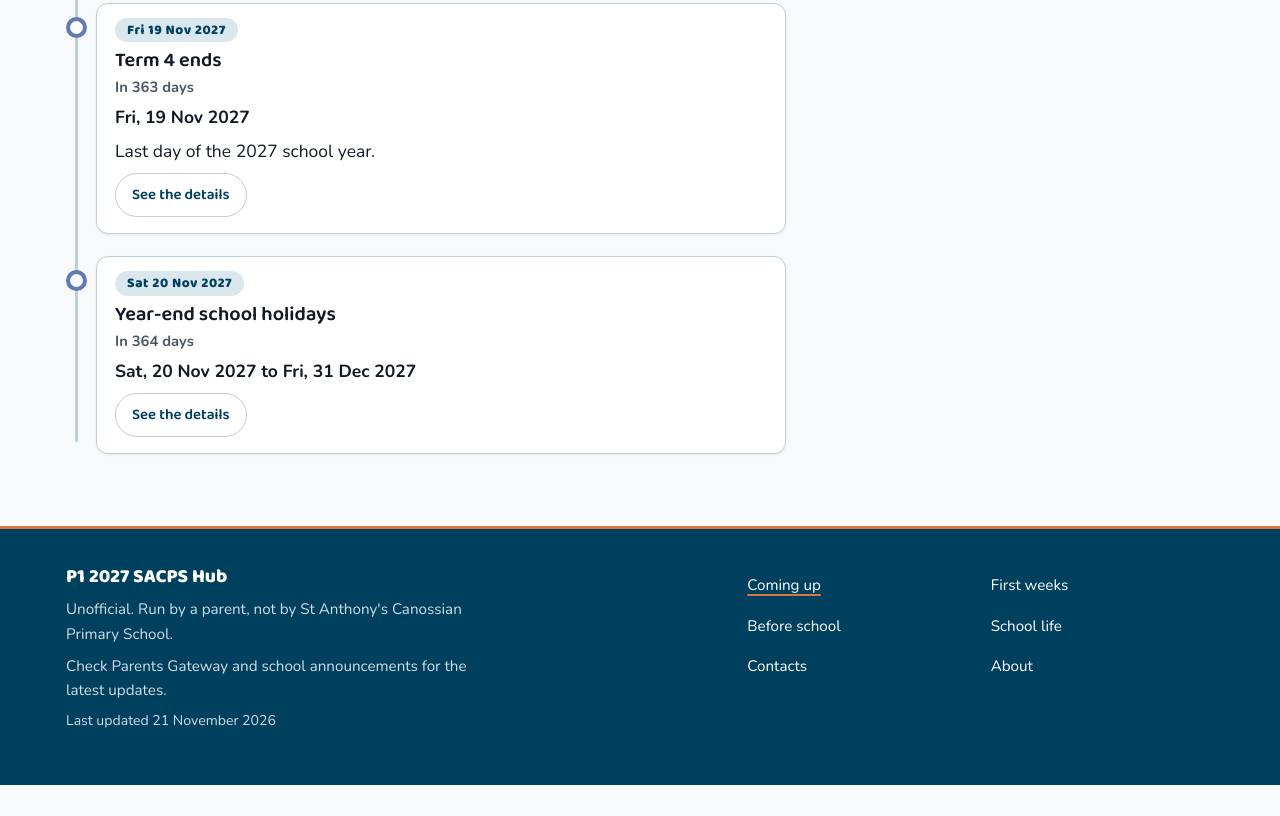
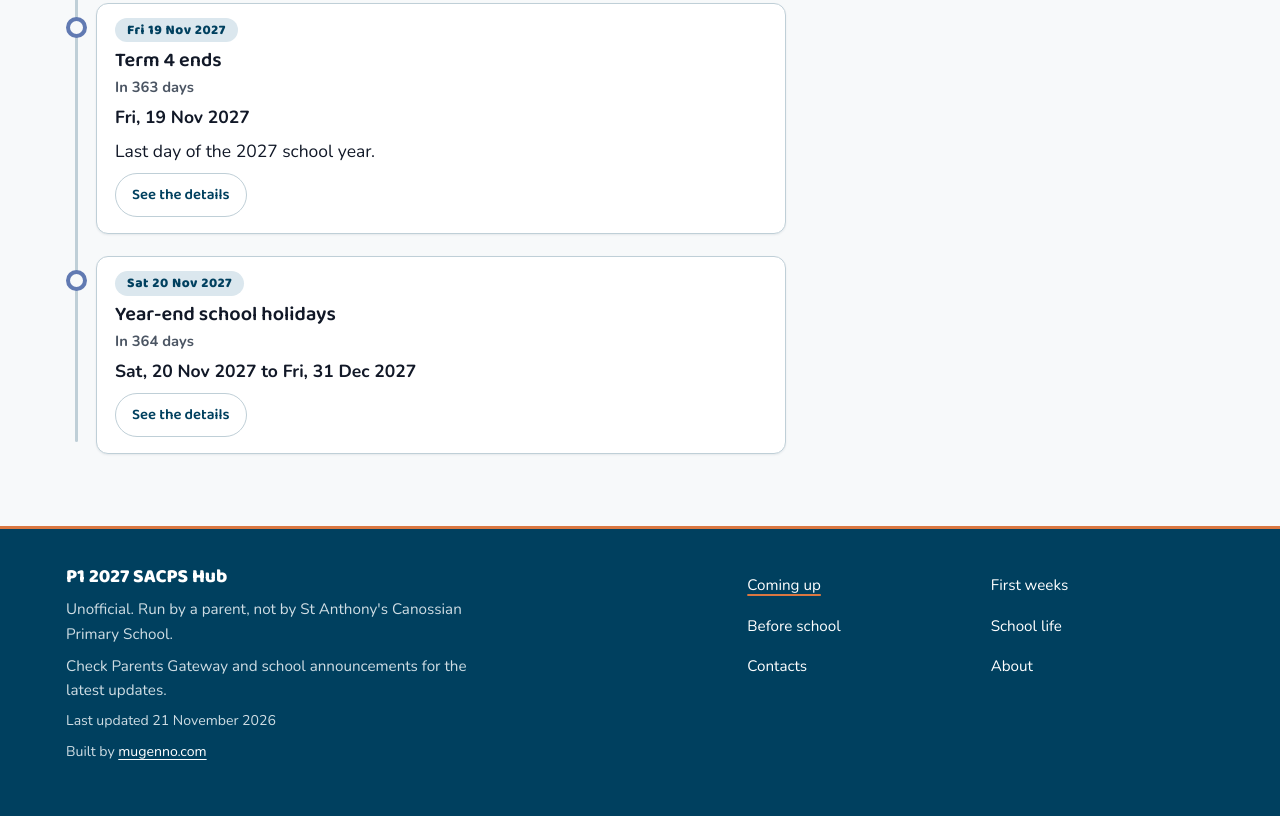
Before and after one commit to chuawt/sacps, an Astro site: page / in a window 1280 px wide. Shown: the part 6679-7495 px from the top of the page. Before the commit the page ends 7464 px from the top, so only its background shows below. Built offline with nearby package versions, Linux system fonts and the light colour scheme; Astro itself is replaced by a stand-in of ours; no server answers.

Commit message:
Footer: Built by mugenno.com
Co-Authored-By: Claude Opus 5.5 <noreply@anthropic.com>

```diff
--- a/src/layouts/Base.astro
+++ b/src/layouts/Base.astro
@@ -86,6 +86,7 @@ const pageTitle = path === "/" ? `${heading ?? title} | ${site}` : `${title} | $
           <p>Unofficial. Run by a parent, not by St Anthony's Canossian Primary School.</p>
           <p>Check Parents Gateway and school announcements for the latest updates.</p>
           <p class="foot-date">Last updated {updated}</p>
+          <p class="foot-built">Built by <a href="https://mugenno.com">mugenno.com</a></p>
         </div>
         <nav class="foot-nav" aria-label="Footer">
           <ul>
--- a/src/styles/global.css
+++ b/src/styles/global.css
@@ -119,6 +119,9 @@ main:focus { outline: none; }
 .footer-inner p { margin: 0 0 8px; max-width: 46ch; }
 .foot-name { color: var(--foot-ink); font: 700 1.2rem/1.25 var(--display); }
 .foot-date { margin-top: 14px; font-size: .88rem; }
+.foot-built { font-size: .88rem; }
+.foot-built a { color: var(--foot-ink); text-underline-offset: 3px; }
+.foot-built a:hover { text-decoration-color: var(--orange); text-decoration-thickness: 2px; }
 .foot-nav a { color: var(--foot-ink); display: inline-block; padding: 8px 0; text-underline-offset: 4px; }
 .foot-nav a:hover { color: var(--foot-ink); text-decoration: underline; text-decoration-color: var(--orange); text-decoration-thickness: 2px; }
 .foot-nav a[aria-current="page"] { text-decoration: underline; text-decoration-color: var(--orange); text-decoration-thickness: 2px; }
```
